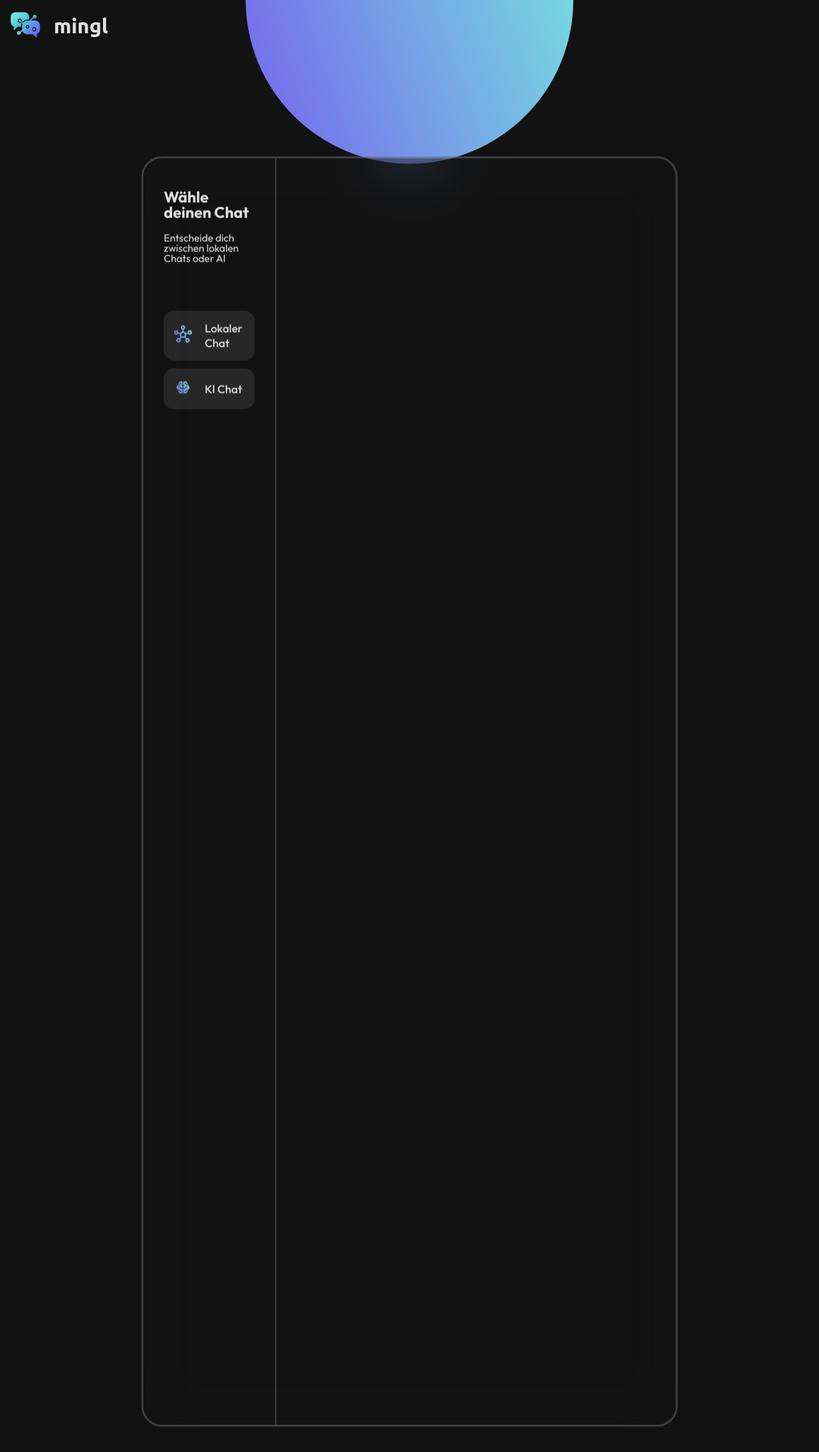
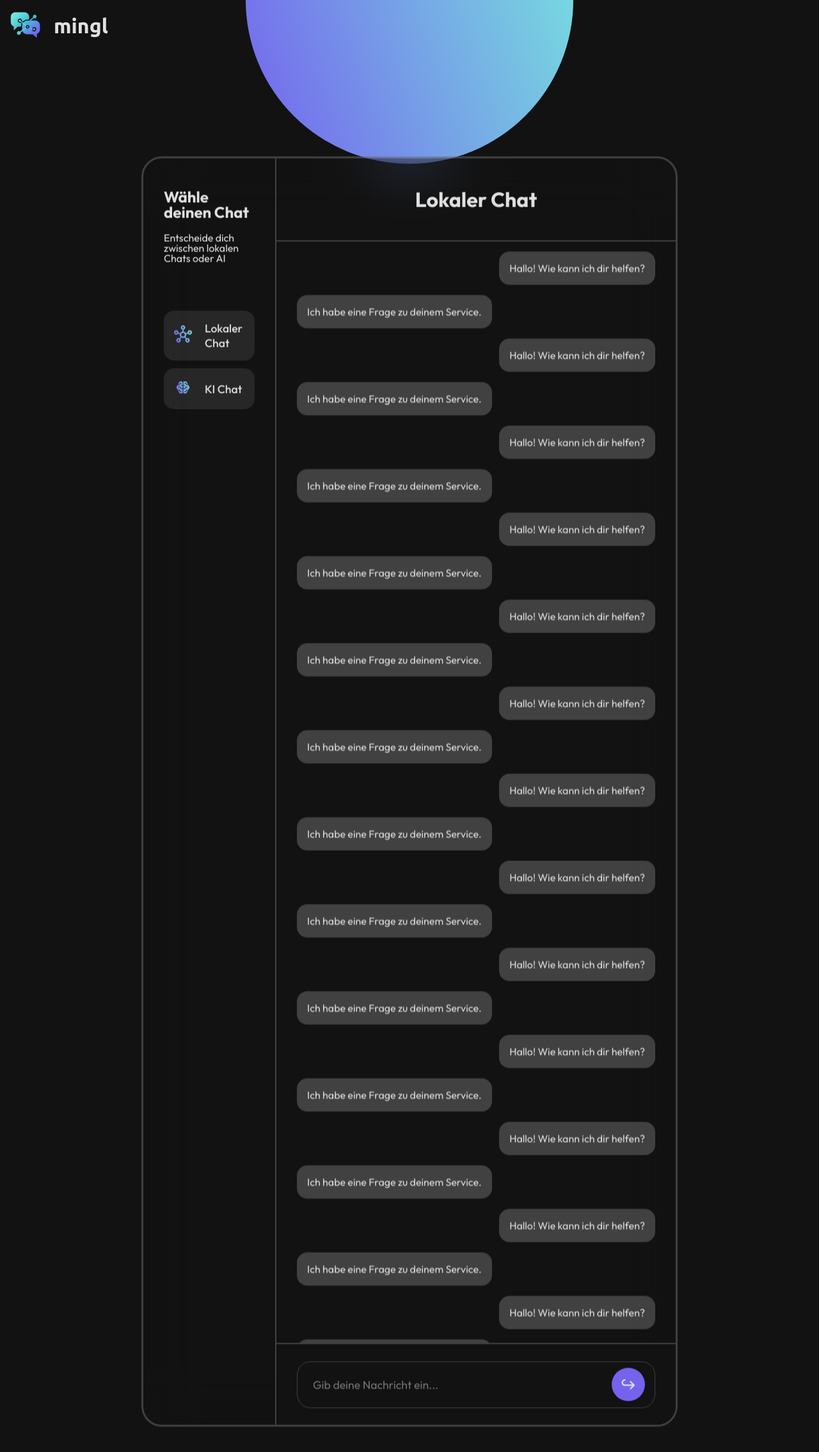
Before and after one commit to czett/mingl, a Flask app: page / in a window 1280 px wide. Shown: the top 2269 px of the page at 64% size. Run offline with Flask 3, Linux system fonts and the light colour scheme.

Commit message:
chat ui very basic but very okay :3

```diff
--- a/static/style.css
+++ b/static/style.css
@@ -12,6 +12,10 @@
     --pad: 2rem;
 }
 
+::-webkit-scrollbar{
+    display: none;
+}
+
 ::selection {
     background-color: var(--ac1);
     color: var(--fg);
@@ -24,7 +28,7 @@ html, body {
     color: var(--fg);
     width: 100vw;
     height: 100vh;
-    overflow: hidden;
+    overflow: auto;
     position: relative;
 }
 
@@ -85,6 +89,8 @@ a{
     grid-template-columns: 25% 75%;
 }
 
+/* chats */
+
 .window .chats{
     padding: calc(1.5 * var(--pad)) var(--pad);
     box-sizing: border-box;
@@ -92,7 +98,7 @@ a{
     /* background-color: red; */
 }
 
-.window .chats .heading *{
+.window .chats .heading *, .window .chat .heading *{
     line-height: 100%;
     margin-top: 0;
 }
@@ -138,3 +144,98 @@ a{
     font-size: 1.1rem;
     font-weight: 500;
 }
+
+/* one chat bubbles and stuff */
+
+.window .chat .heading{
+    width: 100%;
+    border-bottom: 2px solid var(--border);
+    padding: calc(1.5 * var(--pad)) var(--pad);
+    box-sizing: border-box;
+    display: flex;
+    justify-content: center;
+    align-items: center;
+}
+
+.window .chat {
+    height: 100%;
+    display: flex;
+    flex-direction: column;
+    min-height: 0;
+    position: relative !important;
+    overflow: hidden;
+}
+
+.window .chat .heading h2{
+    margin: 0;
+    font-size: 2rem;
+}
+
+.window .chat .chat-content{
+    flex: 1;
+    width: 100%;
+    box-sizing: border-box;
+    padding: 0 var(--pad);
+    display: flex;
+    flex-direction: column;
+    padding-top: 1rem;
+    padding-bottom: 8rem;
+    overflow-y: auto;
+}
+
+.window .chat .chat-content .bubble{
+    max-width: 70%;
+    width: fit-content;
+    padding: 1rem;
+    border-radius: calc(var(--brad) / 2);
+    margin-bottom: 1rem;
+    background-color: var(--border);
+}
+
+.window .chat .chat-content .bubble.own{
+    align-self: flex-end;
+}
+
+.window .chat .chat-content .bubble.other{
+    align-self: flex-start;
+}
+
+.window .chat .input-area{
+    position: fixed;
+    inset: auto 0 0 auto;
+    background-color: var(--bg);
+    border-top: 2px solid var(--border);
+    width: 75%;
+    padding: 0 var(--pad);
+    height: 8rem;
+    box-sizing: border-box;
+    display: flex;
+    justify-content: center;
+    align-items: center;
+}
+
+.window .chat .input-area input{
+    background-color: transparent;
+    border: 1px solid var(--border);
+    padding: 1.5rem 1.5rem;
+    font-size: 1.1rem;
+    border-radius: calc(var(--brad) / 1.5);
+    width: 100%;
+    position: relative;
+    outline: none;
+    color: var(--fg);
+}
+
+.window .chat .input-area span{
+    position: absolute;
+    inset: 50% 3rem auto auto;
+    border-radius: 50%;
+    /* background: linear-gradient(70deg, var(--ac1), var(--ac2)); */
+    background: var(--ac1);
+    color: var(--fg);
+    padding: .75rem;
+    aspect-ratio: 1;
+    font-size: 1.75rem;
+    transform: translateY(-50%);
+    cursor: pointer;
+}
--- a/templates/base.html
+++ b/templates/base.html
@@ -44,7 +44,33 @@
                 </div>
             </div>
         </div>
-        <div class="chat"></div>
+        <div class="chat">
+            <div class="heading">
+                <h2>Lokaler Chat</h2>
+            </div>
+            <div class="chat-content">
+                {% for i in range(30) %}
+                    {% if i % 2 == 0 %}
+                        <div class="bubble own">
+                            <span class="msg-text">
+                                Hallo! Wie kann ich dir helfen?
+                            </span>
+                        </div>
+                    {% else %}
+                        <div class="bubble other">
+                            <span class="msg-text">
+                                Ich habe eine Frage zu deinem Service.
+                            </span>
+                        </div>
+                    {% endif %}
+                {% endfor %}
+            </div>
+            <div class="input-area">
+                <input type="text" placeholder="Gib deine Nachricht ein...">
+                    <span class="material-symbols-rounded">prompt_suggestion</span>
+                </input>
+            </div>
+        </div>
     </div>
 </body>
 </html>
```
